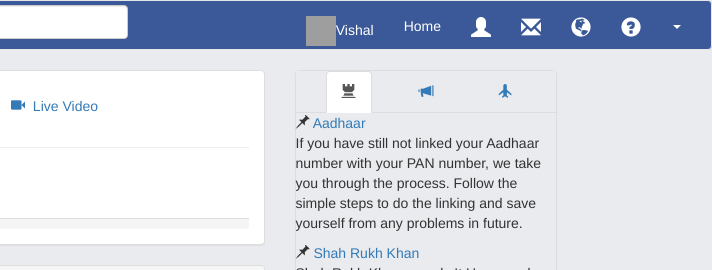
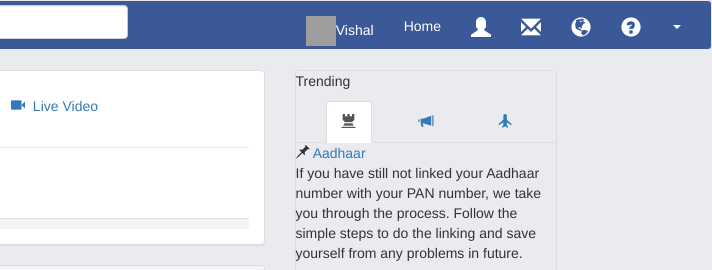
Before and after one commit to vishal10sharma/facebook-web, a plain HTML site: page index.html in a window 1280 px wide. Shown: the top 270 px of the page, 568-1280 px from the left. Drawn offline with nearby package versions, Linux system fonts and the light colour scheme; grey boxes are pictures that could not be loaded.

```diff
--- a/css/main.css
+++ b/css/main.css
@@ -131,7 +131,11 @@ color: rgb(218, 222, 234);
 	}
 .nav-tabs>li>a{
 	margin-left:30px;
+	padding-left:-20;
+}
 
+.tab-pane{
+	height:50px;
 }
 
 
--- a/index.html
+++ b/index.html
@@ -665,8 +665,9 @@
 	<!------------------------------------------------------side bar----------------------------------------------------------------------------------->
 
 	<div id="sidebar">
+	<p>Trending</p>
+    <ul class="nav nav-tabs" role="tablist">
 
-    <ul class="nav nav-tabs" role="tablist">
         <li role="presentation" class="active"><a href="#top" aria-controls="home" role="tab" data-toggle="tab"><span class="glyphicon glyphicon-tower" aria-hidden="true"></span></a></li>
         <li role="presentation"><a href="#politics" aria-controls="profile" role="tab" data-toggle="tab"><span class="glyphicon glyphicon-bullhorn" aria-hidden="true"></span></a></li>
         <li role="presentation"><a href="#sports" aria-controls="messages" role="tab" data-toggle="tab"><span class="glyphicon glyphicon-plane" aria-hidden="true"></span></a></li>
```
